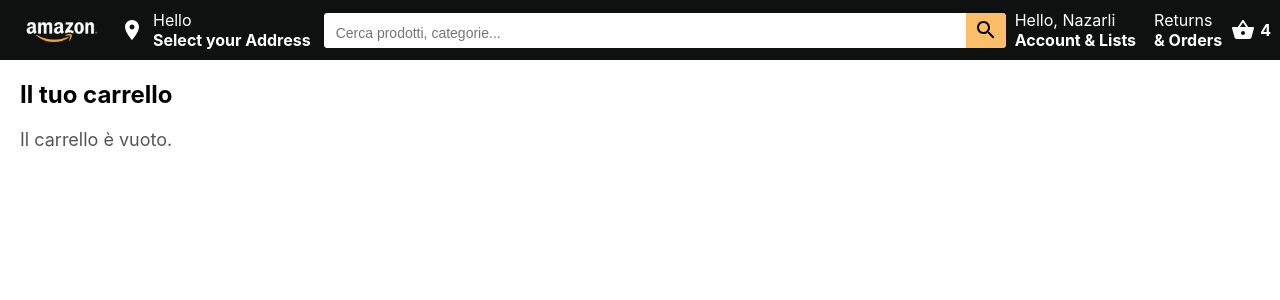
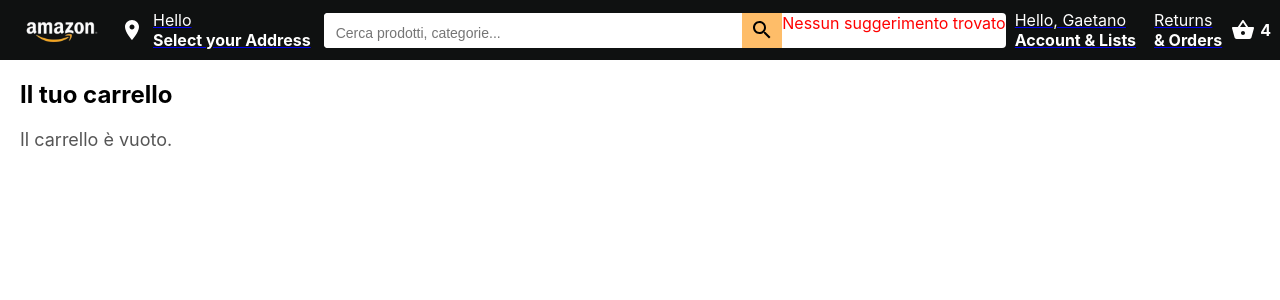
Before and after one commit to tatano300/clone-di-amazon, a React (Create React App) app: page /cart in a window 1280 px wide. Shown: the top 300 px of the page. Built offline with nearby package versions, Linux system fonts and the light colour scheme.

Commit message:
progetto clone di amazon

```diff
--- a/src/CartContext.js
+++ b/src/CartContext.js
@@ -8,7 +8,7 @@ export const CartProvider = ({ children }) => {
   const [cart, setCart] = useState([]);
 
   const addToCart = (product) => {
-    setCart(prevCart => [...prevCart, { ...product, id: Date.now() }]); // Assegna ID unico
+    setCart((prevCart) => [...prevCart, product]);
   };
 
   // Funzione per rimuovere un prodotto dal carrello
@@ -17,7 +17,7 @@ export const CartProvider = ({ children }) => {
   };
 
   return (
-    <CartContext.Provider value={{ cart, addToCart, removeFromCart }}>
+    <CartContext.Provider value={{ cart, addToCart }}>
       {children}
     </CartContext.Provider>
   );
--- a/src/Header.js
+++ b/src/Header.js
@@ -4,34 +4,46 @@ import SearchIcon from '@mui/icons-material/Search';
 import ShoppingBasketIcon from '@mui/icons-material/ShoppingBasket';
 import LocationOnIcon from '@mui/icons-material/LocationOn';
 import logo from './image/amazon-logo.png';
-import {
-    BrowserRouter as Router,
-    Switch,
-    Route,
-    Link
-} from "react-router-dom";
+import { Link } from "react-router-dom";
+
 
 function Header() {
   // Stato per la ricerca
   const [searchTerm, setSearchTerm] = useState("");
+  const [filteredProducts, setFilteredProducts] = useState([]);
+
+  // Elenco dei prodotti disponibili
+  const products = [
+    "Cuffie Bluetooth",
+    "Smartwatch",
+    "Zaino Casual",
+    "Tastiera Meccanica",
+    "Lampada LED",
+    "Mouse Gaming",
+    "PlayStation 5",
+    "Joystick Wireless Xbox"
+  ];
 
   // Funzione per gestire l'input della barra di ricerca
   const handleSearchChange = (e) => {
-    setSearchTerm(e.target.value);
+    const term = e.target.value;
+    setSearchTerm(term);
+
+    if (term.trim() !== "") {
+      const filtered = products.filter((product) =>
+        product.toLowerCase().includes(term.toLowerCase())
+      );
+      setFilteredProducts(filtered);
+    } else {
+      setFilteredProducts([]);
+    }
   };
 
-  // Funzione per eseguire la ricerca (al click sull'icona o al pressare "Enter")
+  // Funzione per eseguire la ricerca
   const handleSearchSubmit = () => {
     if (searchTerm.trim() !== "") {
       console.log("Esegui la ricerca per:", searchTerm);
-      // Puoi aggiungere la logica per indirizzare la ricerca a una nuova pagina
-    }
-  };
-
-  // Funzione per gestire l'invio quando si preme "Enter"
-  const handleKeyPress = (e) => {
-    if (e.key === 'Enter') {
-      handleSearchSubmit();
+      // Puoi aggiungere la logica per reindirizzare a una pagina specifica
     }
   };
 
@@ -39,45 +51,62 @@ function Header() {
     <Container>
       <HeaderLogo>
         <Link to="/">
-          <img src={logo} alt="Amazon Logo"/>
+          <img src={logo} alt="Amazon Logo" />
         </Link>
       </HeaderLogo>
 
+      {/* Cliccabile: "Hello, Select your Address" con Link */}
+      <Link to="/select-address">
         <HeaderOptionAddress>
-        <LocationOnIcon/>
+          <LocationOnIcon />
           <HeaderOption>
             <OptionLineOne>Hello</OptionLineOne>
             <OptionLineTwo>Select your Address</OptionLineTwo>
           </HeaderOption>
         </HeaderOptionAddress>
+      </Link>
 
       <HeaderSearch>
         <HeaderSearchInput
           type="text"
           value={searchTerm}
           onChange={handleSearchChange}
-          onKeyPress={handleKeyPress} // Aggiungi gestione pressione "Enter"
           placeholder="Cerca prodotti, categorie..."
         />
         <HeaderSearchIconContainer onClick={handleSearchSubmit}>
           <SearchIcon />
         </HeaderSearchIconContainer>
+        {filteredProducts.length > 0 ? (
+          <div>
+            {filteredProducts.map((product, index) => (
+              <div key={index}>{product}</div>
+            ))}
+          </div>
+        ) : (
+          <div style={{ color: 'red' }}>Nessun suggerimento trovato</div>
+        )}
       </HeaderSearch>
 
       <HeaderNavItems>
+        {/* Cliccabile: "Hello, Gaetano - Account & Lists" */}
+        <Link to="/account">
           <HeaderOption>
-          <OptionLineOne>Hello, Nazarli</OptionLineOne>
+            <OptionLineOne>Hello, Gaetano</OptionLineOne>
             <OptionLineTwo>Account & Lists</OptionLineTwo>
           </HeaderOption>
+        </Link>
 
+        {/* Cliccabile: "Returns & Orders" */}
+        <Link to="/returns">
           <HeaderOption>
             <OptionLineOne>Returns</OptionLineOne>
             <OptionLineTwo>& Orders</OptionLineTwo>
           </HeaderOption>
+        </Link>
 
         <HeaderOptionCart>
           <Link to="/cart">
-            <ShoppingBasketIcon/>
+            <ShoppingBasketIcon />
             <CartCount>4</CartCount>
           </Link>
         </HeaderOptionCart>
@@ -88,6 +117,8 @@ function Header() {
 
 export default Header;
 
+
+// Styled components
 const Container = styled.div`
   height: 60px;
   background-color: #0f1111;
@@ -128,19 +159,19 @@ const HeaderSearch = styled.div`
   overflow: hidden;
   margin-left: 4px;
   background-color: white;
+  position: relative; /* Necessario per posizionare i suggerimenti */
 `;
 
 const HeaderSearchInput = styled.input`
   flex-grow: 1;
-  border: 2px solid transparent; /* Bordo trasparente di default */
+  border: 2px solid transparent;
   padding-left: 10px;
   height: 100%;
   font-size: 14px;
 
-  /* Quando l'input ha il focus, cambia il bordo */
   :focus {
-    outline: none; /* Rimuovi il bordo blu predefinito */
-    border: 2px solid #f90 !important; /* Imposta il bordo arancione */
+    outline: none;
+    border: 2px solid #f90 !important;
   }
 `;
 
@@ -151,7 +182,27 @@ const HeaderSearchIconContainer = styled.div`
   display: flex;
   justify-content: center;
   align-items: center;
-  cursor: pointer; /* Cambia il cursore quando l'utente ci passa sopra */
+  cursor: pointer;
+`;
+
+const Suggestions = styled.div`
+  position: absolute;
+  top: 100%; /* Mostra i suggerimenti sotto la barra di ricerca */
+  left: 0;
+  width: 100%;
+  background-color: white;
+  box-shadow: 0 2px 5px rgba(0, 0, 0, 0.2);
+  z-index: 10;
+`;
+
+const SuggestionItem = styled.div`
+  padding: 10px;
+  cursor: pointer;
+  font-size: 14px;
+
+  &:hover {
+    background-color: #f0f0f0;
+  }
 `;
 
 const HeaderNavItems = styled.div`
```
Lines whose indentation alone changed are shown as unchanged.
